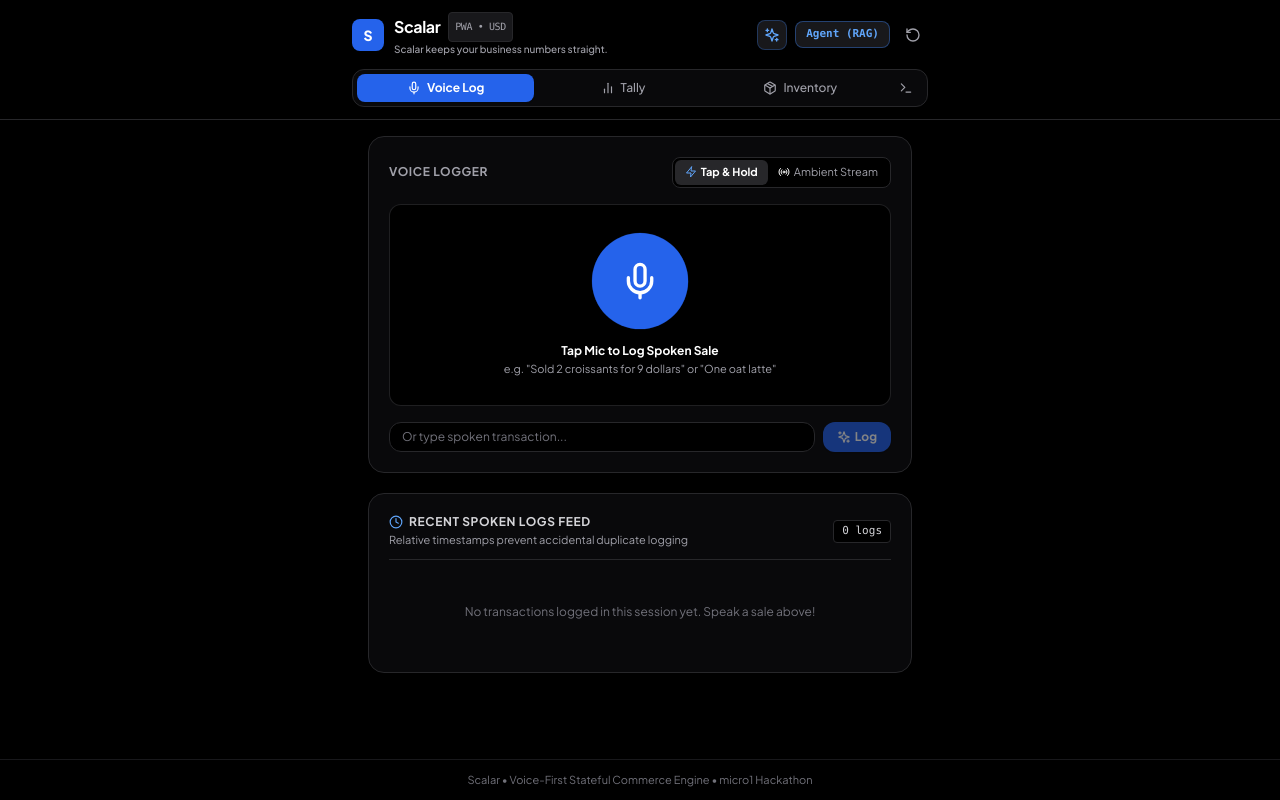
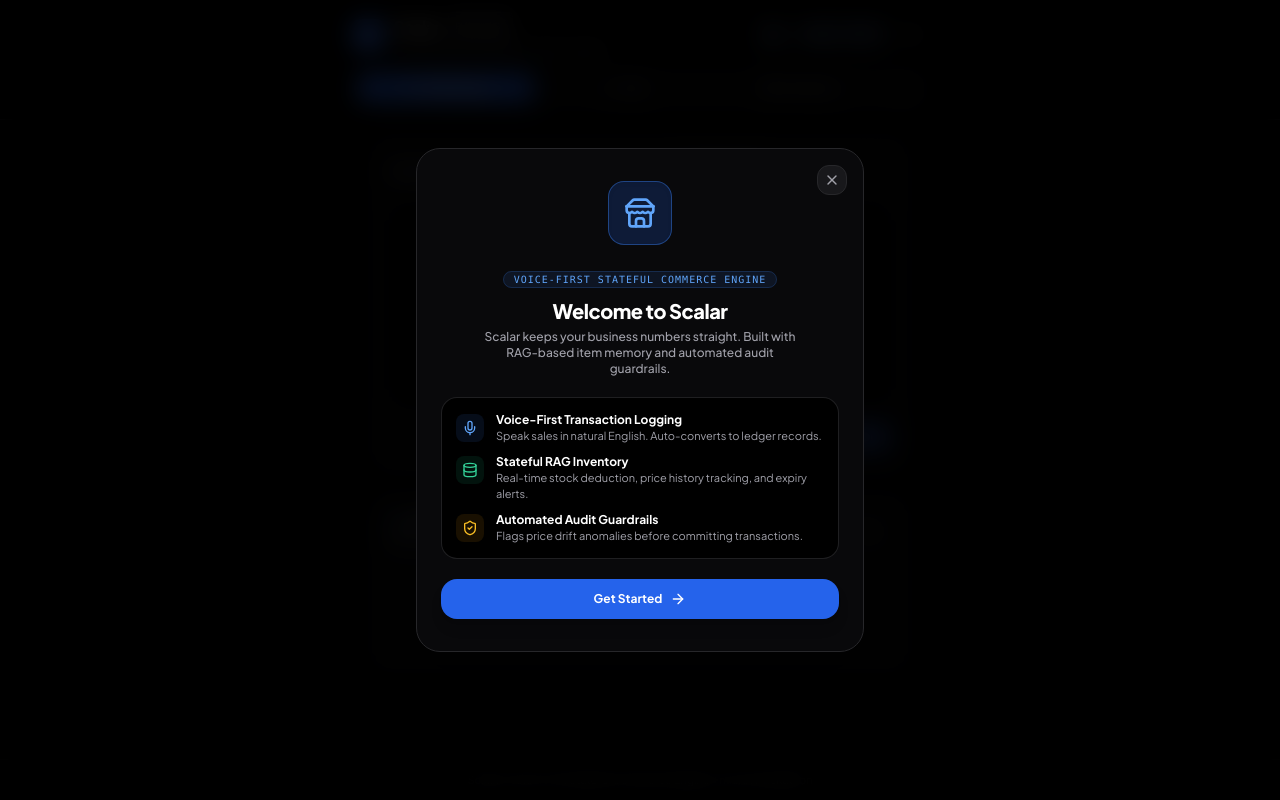
Before and after one commit to Dude0011/Scalar, a React (Vite) app: page / in a window 1280 px wide. Built offline with nearby package versions, Linux system fonts and the light colour scheme.

Commit message:
Implement 2-step welcome onboarding flow and calibrate guardrail auto-confirm thresholds

```diff
--- a/src/App.jsx
+++ b/src/App.jsx
@@ -24,8 +24,8 @@ export default function App() {
     setLedger([...catalogStore.ledgerHistory]);
     setCatalogItems([...catalogStore.items]);
 
-    // Only open onboarding automatically if catalog has zero items
-    if (catalogStore.items.length === 0) {
+    // Open onboarding automatically on first visit or reset
+    if (!catalogStore.isOnboardingCompleted() || catalogStore.items.length === 0) {
       setIsOnboardingOpen(true);
     }
   }, []);
--- a/src/components/OnboardingModal.jsx
+++ b/src/components/OnboardingModal.jsx
@@ -1,11 +1,13 @@
 import React, { useState } from 'react';
-import { Sparkles, Package, Plus, CheckCircle, Store, Zap, X } from 'lucide-react';
+import { Sparkles, Package, Plus, CheckCircle, Store, Zap, X, ArrowRight, Mic, ShieldCheck, Database } from 'lucide-react';
 
 export function OnboardingModal({ isOpen, onClose, onPopulateMock, onAddCustomItem, onFinish, itemCount }) {
+  const [step, setStep] = useState(1); // 1 = Welcome Screen, 2 = Inventory Setup Screen
   const [name, setName] = useState('');
   const [price, setPrice] = useState('');
   const [stock, setStock] = useState('30');
   const [supplier, setSupplier] = useState('');
+  const [expiryDate, setExpiryDate] = useState('2026-10-15');
   const [addedItems, setAddedItems] = useState([]);
 
   if (!isOpen) return null;
@@ -17,7 +19,8 @@ export function OnboardingModal({ isOpen, onClose, onPopulateMock, onAddCustomIt
       name: name.trim(),
       price: parseFloat(price) || 0,
       stock: parseInt(stock) || 20,
-      supplier: supplier.trim() || 'Direct Supplier'
+      supplier: supplier.trim() || 'Direct Supplier',
+      expiryDate: expiryDate.trim() || '2026-10-15'
     });
     setAddedItems((prev) => [...prev, newItem || { name: name.trim(), currentPrice: parseFloat(price) || 0 }]);
     setName('');
@@ -26,37 +29,95 @@ export function OnboardingModal({ isOpen, onClose, onPopulateMock, onAddCustomIt
   };
 
   return (
-    <div className="fixed inset-0 z-50 bg-black/80 backdrop-blur-sm flex items-center justify-center p-4">
-      <div className="bg-zinc-950 border border-zinc-800 rounded-2xl max-w-md w-full p-6 shadow-2xl text-white flex flex-col gap-5 max-h-[90vh] overflow-y-auto relative">
+    <div className="fixed inset-0 z-50 bg-black/85 backdrop-blur-md flex items-center justify-center p-4">
+      <div className="bg-zinc-950 border border-zinc-800 rounded-3xl max-w-md w-full p-6 shadow-2xl text-white flex flex-col gap-5 max-h-[90vh] overflow-y-auto relative">
 
         {/* Close Button */}
         <button
           onClick={onClose}
-          className="absolute top-4 right-4 p-1 rounded-lg text-zinc-400 hover:text-white bg-black border border-zinc-800"
+          className="absolute top-4 right-4 p-1.5 rounded-xl text-zinc-400 hover:text-white bg-zinc-900 border border-zinc-800 transition-colors"
           title="Close modal"
         >
           <X className="w-4 h-4" />
         </button>
 
-        {/* Banner Header */}
-        <div className="text-center pr-6">
-          <div className="w-12 h-12 rounded-2xl bg-blue-600/20 border border-blue-500/40 text-blue-400 flex items-center justify-center mx-auto mb-3">
-            <Store className="w-6 h-6" />
+        {/* STEP 1: WELCOME SCREEN */}
+        {step === 1 ? (
+          <div className="flex flex-col items-center text-center py-2 space-y-5">
+            <div className="w-16 h-16 rounded-2xl bg-blue-600/20 border border-blue-500/40 text-blue-400 flex items-center justify-center shadow-inner">
+              <Store className="w-8 h-8" />
             </div>
-          <h2 className="text-lg font-black tracking-tight text-white">Welcome to Scalar</h2>
-          <p className="text-xs text-zinc-400 mt-1 font-medium">
-            Scalar keeps your business numbers straight. Set up your store inventory below or load demo data.
+
+            <div>
+              <span className="text-[10px] font-mono uppercase tracking-widest px-2.5 py-0.5 rounded-full bg-blue-500/10 text-blue-400 border border-blue-500/20">
+                Voice-First Stateful Commerce Engine
+              </span>
+              <h2 className="text-xl font-black tracking-tight text-white mt-2">Welcome to Scalar</h2>
+              <p className="text-xs text-zinc-400 mt-1 font-medium max-w-xs mx-auto">
+                Scalar keeps your business numbers straight. Built with RAG-based item memory and automated audit guardrails.
               </p>
             </div>
 
-        {/* 1-Click Mock Data Option */}
-        <div className="bg-black border border-blue-500/30 rounded-xl p-4 flex flex-col gap-2 relative overflow-hidden">
-          <div className="absolute -right-6 -top-6 w-20 h-20 bg-blue-600/10 rounded-full blur-xl pointer-events-none" />
+            {/* Core Features */}
+            <div className="w-full space-y-2.5 text-left text-xs bg-black p-3.5 rounded-2xl border border-zinc-800/80">
+              <div className="flex items-start gap-3">
+                <div className="p-1.5 rounded-lg bg-blue-500/10 text-blue-400 mt-0.5">
+                  <Mic className="w-4 h-4" />
+                </div>
+                <div>
+                  <h4 className="font-bold text-white">Voice-First Transaction Logging</h4>
+                  <p className="text-[11px] text-zinc-400">Speak sales in natural English. Auto-converts to ledger records.</p>
+                </div>
+              </div>
 
+              <div className="flex items-start gap-3">
+                <div className="p-1.5 rounded-lg bg-emerald-500/10 text-emerald-400 mt-0.5">
+                  <Database className="w-4 h-4" />
+                </div>
+                <div>
+                  <h4 className="font-bold text-white">Stateful RAG Inventory</h4>
+                  <p className="text-[11px] text-zinc-400">Real-time stock deduction, price history tracking, and expiry alerts.</p>
+                </div>
+              </div>
+
+              <div className="flex items-start gap-3">
+                <div className="p-1.5 rounded-lg bg-amber-500/10 text-amber-400 mt-0.5">
+                  <ShieldCheck className="w-4 h-4" />
+                </div>
+                <div>
+                  <h4 className="font-bold text-white">Automated Audit Guardrails</h4>
+                  <p className="text-[11px] text-zinc-400">Flags price drift anomalies before committing transactions.</p>
+                </div>
+              </div>
+            </div>
+
+            <button
+              onClick={() => setStep(2)}
+              className="w-full py-3 bg-blue-600 hover:bg-blue-500 text-white rounded-2xl text-xs font-bold flex items-center justify-center gap-2 transition-all shadow-lg hover:shadow-blue-600/20"
+            >
+              <span>Get Started</span>
+              <ArrowRight className="w-4 h-4" />
+            </button>
+          </div>
+        ) : (
+          /* STEP 2: INVENTORY SETUP & POPULATION */
+          <div className="space-y-4">
+            <div className="text-center pr-6">
+              <div className="w-10 h-10 rounded-xl bg-blue-600/20 border border-blue-500/40 text-blue-400 flex items-center justify-center mx-auto mb-2">
+                <Package className="w-5 h-5" />
+              </div>
+              <h2 className="text-base font-black tracking-tight text-white">Setup Store Inventory</h2>
+              <p className="text-xs text-zinc-400 mt-0.5 font-medium">
+                Populate with demo shop items or enter custom products:
+              </p>
+            </div>
+
+            {/* Option A: Demo Mock Data */}
+            <div className="bg-black border border-blue-500/30 rounded-2xl p-4 flex flex-col gap-2 relative overflow-hidden">
               <div className="flex items-center justify-between">
                 <div className="flex items-center gap-2">
                   <Sparkles className="w-4 h-4 text-blue-400" />
-              <span className="text-xs font-bold text-white uppercase tracking-wider">Option A: Quick Demo Setup</span>
+                  <span className="text-xs font-bold text-white uppercase tracking-wider">Option A: Populate Demo Shop</span>
                 </div>
                 <span className="text-[10px] font-mono bg-blue-600/20 text-blue-400 border border-blue-500/30 px-2 py-0.5 rounded">
                   Recommended
@@ -64,26 +125,27 @@ export function OnboardingModal({ isOpen, onClose, onPopulateMock, onAddCustomIt
               </div>
 
               <p className="text-[11px] text-zinc-400">
-            Populates 4 US Coffee Shop items (*Artisan Croissant, Oat Latte, Espresso Beans, Avocado Toast*) with inventory stock & prices.
+                Instantly adds 4 US Coffee Shop items (*Artisan Croissant, Oat Latte, Espresso Beans, Avocado Toast*) with inventory stock & prices.
               </p>
 
               <button
-            onClick={onPopulateMock}
-            className="w-full mt-1 py-2 px-3 bg-blue-600 hover:bg-blue-500 text-white rounded-lg text-xs font-bold flex items-center justify-center gap-1.5 transition-all shadow-md"
+                onClick={() => {
+                  onPopulateMock();
+                  onFinish();
+                }}
+                className="w-full mt-1 py-2.5 px-3 bg-blue-600 hover:bg-blue-500 text-white rounded-xl text-xs font-bold flex items-center justify-center gap-1.5 transition-all shadow-md"
               >
                 <Zap className="w-3.5 h-3.5" />
-            <span>Populate with Demo Shop Data</span>
+                <span>Populate with Demo Data & Launch</span>
               </button>
             </div>
 
-        {/* Manual Custom Add Section */}
-        <div className="bg-black border border-zinc-800 rounded-xl p-4 flex flex-col gap-3">
-          <div className="flex items-center justify-between">
+            {/* Option B: Manual Custom Add */}
+            <div className="bg-black border border-zinc-800 rounded-2xl p-4 flex flex-col gap-3">
               <span className="text-xs font-bold text-zinc-300 uppercase tracking-wider flex items-center gap-1.5">
-              <Package className="w-3.5 h-3.5 text-zinc-400" />
+                <Plus className="w-3.5 h-3.5 text-zinc-400" />
                 Option B: Add Custom Product
               </span>
-          </div>
 
               <form onSubmit={handleAdd} className="space-y-2.5">
                 <div className="grid grid-cols-2 gap-2">
@@ -91,49 +153,55 @@ export function OnboardingModal({ isOpen, onClose, onPopulateMock, onAddCustomIt
                     type="text"
                     value={name}
                     onChange={(e) => setName(e.target.value)}
-                placeholder="Product Name (e.g. Matcha Powder)"
-                className="col-span-2 bg-zinc-900 border border-zinc-800 rounded-lg px-3 py-1.5 text-xs text-white placeholder-zinc-500 focus:outline-none focus:border-blue-500"
+                    placeholder="Product Name (e.g. Matcha)"
+                    className="col-span-2 bg-zinc-900 border border-zinc-800 rounded-xl px-3 py-1.5 text-xs text-white placeholder-zinc-500 focus:outline-none focus:border-blue-500"
                   />
                   <input
                     type="number"
                     step="0.01"
                     value={price}
                     onChange={(e) => setPrice(e.target.value)}
-                placeholder="Price in USD ($)"
-                className="bg-zinc-900 border border-zinc-800 rounded-lg px-3 py-1.5 text-xs text-white placeholder-zinc-500 focus:outline-none focus:border-blue-500"
+                    placeholder="Price USD ($)"
+                    className="bg-zinc-900 border border-zinc-800 rounded-xl px-3 py-1.5 text-xs text-white placeholder-zinc-500 focus:outline-none focus:border-blue-500"
                   />
                   <input
                     type="number"
                     value={stock}
                     onChange={(e) => setStock(e.target.value)}
-                placeholder="Initial Stock Qty"
-                className="bg-zinc-900 border border-zinc-800 rounded-lg px-3 py-1.5 text-xs text-white placeholder-zinc-500 focus:outline-none focus:border-blue-500"
+                    placeholder="Stock Qty"
+                    className="bg-zinc-900 border border-zinc-800 rounded-xl px-3 py-1.5 text-xs text-white placeholder-zinc-500 focus:outline-none focus:border-blue-500"
                   />
                   <input
                     type="text"
                     value={supplier}
                     onChange={(e) => setSupplier(e.target.value)}
                     placeholder="Supplier (Optional)"
-                className="col-span-2 bg-zinc-900 border border-zinc-800 rounded-lg px-3 py-1.5 text-xs text-white placeholder-zinc-500 focus:outline-none focus:border-blue-500"
+                    className="bg-zinc-900 border border-zinc-800 rounded-xl px-3 py-1.5 text-xs text-white placeholder-zinc-500 focus:outline-none focus:border-blue-500"
+                  />
+                  <input
+                    type="date"
+                    value={expiryDate}
+                    onChange={(e) => setExpiryDate(e.target.value)}
+                    className="bg-zinc-900 border border-zinc-800 rounded-xl px-3 py-1.5 text-xs text-white focus:outline-none focus:border-blue-500"
                   />
                 </div>
 
                 <button
                   type="submit"
                   disabled={!name.trim() || !price}
-              className="w-full py-1.5 bg-zinc-800 hover:bg-zinc-700 disabled:opacity-40 text-white rounded-lg text-xs font-semibold flex items-center justify-center gap-1 transition-colors"
+                  className="w-full py-2 bg-zinc-800 hover:bg-zinc-700 disabled:opacity-40 text-white rounded-xl text-xs font-semibold flex items-center justify-center gap-1 transition-colors"
                 >
                   <Plus className="w-3.5 h-3.5" />
                   <span>Add Product to Catalog</span>
                 </button>
               </form>
 
-          {/* List of Custom Added Items in this Session */}
+              {/* Added Items Pill List */}
               {addedItems.length > 0 && (
                 <div className="pt-2 border-t border-zinc-800 space-y-1">
                   <span className="text-[10px] text-zinc-400 font-mono block">Added in setup:</span>
                   {addedItems.map((item, i) => (
-                <div key={i} className="flex justify-between items-center text-[11px] font-mono text-emerald-400 bg-zinc-900 px-2 py-1 rounded border border-zinc-800">
+                    <div key={i} className="flex justify-between items-center text-[11px] font-mono text-emerald-400 bg-zinc-900 px-2.5 py-1 rounded-lg border border-zinc-800">
                       <span>{item.name}</span>
                       <span>${item.currentPrice?.toFixed(2)}</span>
                     </div>
@@ -142,14 +210,24 @@ export function OnboardingModal({ isOpen, onClose, onPopulateMock, onAddCustomIt
               )}
             </div>
 
-        {/* Action / Finish Button */}
+            {/* Launch Store Button */}
+            <div className="flex gap-2 pt-1">
+              <button
+                onClick={() => setStep(1)}
+                className="py-2.5 px-4 bg-zinc-900 hover:bg-zinc-800 text-zinc-400 rounded-2xl text-xs font-semibold"
+              >
+                Back
+              </button>
               <button
                 onClick={onFinish}
-          className="w-full py-2.5 bg-emerald-600 hover:bg-emerald-500 text-white rounded-xl text-xs font-bold flex items-center justify-center gap-1.5 transition-all shadow-lg"
+                className="flex-1 py-2.5 bg-emerald-600 hover:bg-emerald-500 text-white rounded-2xl text-xs font-bold flex items-center justify-center gap-1.5 transition-all shadow-lg"
               >
                 <CheckCircle className="w-4 h-4" />
-          <span>Continue to App {itemCount > 0 ? `(${itemCount} Items)` : ''}</span>
+                <span>Launch Store & Start Logging ({itemCount > 0 ? `${itemCount} Items` : 'Ready'})</span>
               </button>
+            </div>
+          </div>
+        )}
       </div>
     </div>
   );
```
Also changed, not shown: src/services/aiEngine.js (+12 -9 lines). Lines whose indentation alone changed are shown as unchanged.
